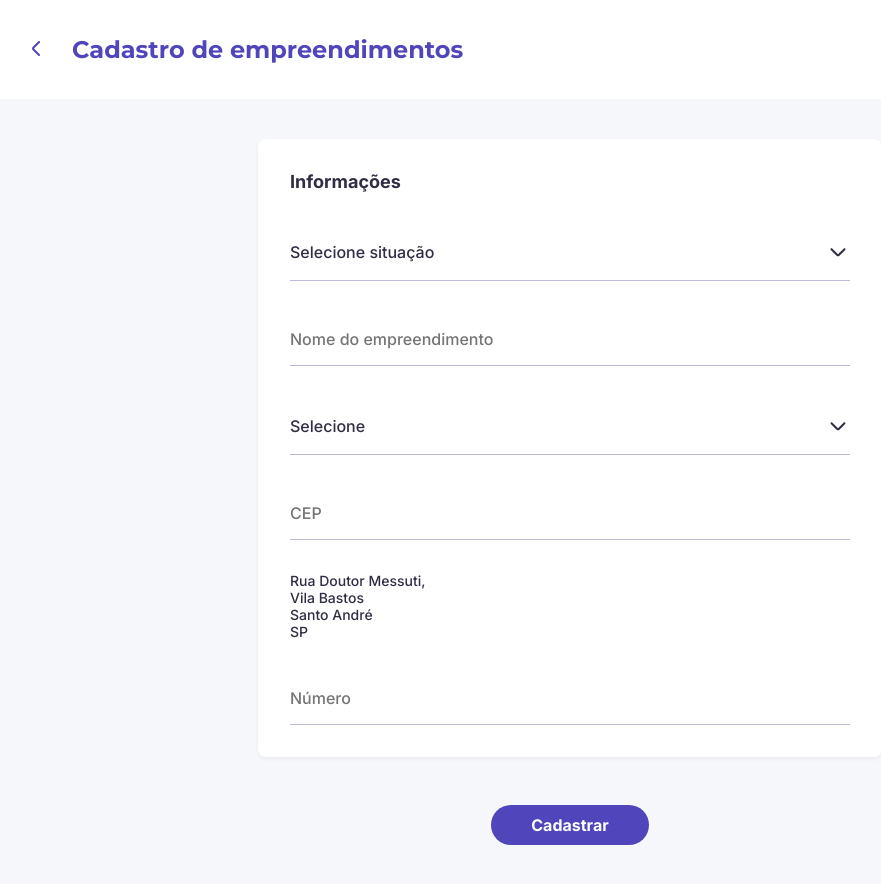
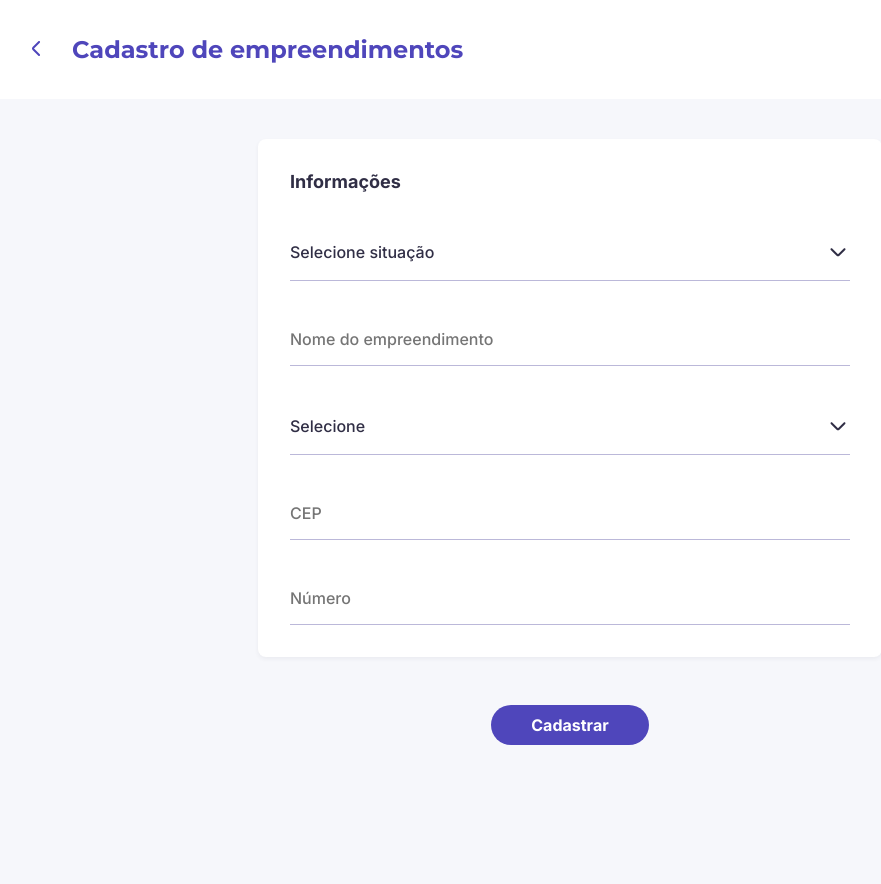
Before and after one commit to rmrantunes/empreendimentos-workfy, a Next.js app: page /add in a window 1280 px wide. Shown: the whole page, without its empty margins (70-951 px from the left). After the commit the page ends 800 px from the top, so only its background shows below. Built offline with nearby package versions, Linux system fonts and the light colour scheme.

Commit message:
feat: show address in AddressHighlight

```diff
--- a/src/pages/add.tsx
+++ b/src/pages/add.tsx
@@ -1,6 +1,6 @@
 import { useEffect, useState } from "react";
 import axios from "axios";
-import { EnterprisePurpose, EnterpriseStatus } from "types";
+import { EnterprisePurpose, EnterpriseStatus, ViaCepAddress } from "types";
 
 import { Button } from "components/Button";
 import { Card } from "components/Card";
@@ -18,7 +18,7 @@ const generateViaCepEndpoint = (cep: string) =>
 export default function Add() {
   const [name, setName] = useState("");
   const [cep, setCep] = useState("");
-  const [address, setAddress] = useState({});
+  const [address, setAddress] = useState<ViaCepAddress | null>(null);
   const [number, setNumber] = useState("");
   const [status, setStatus] = useState<SelectOption | null>(null);
   const [purpose, setPurpose] = useState<SelectOption | null>(null);
@@ -29,10 +29,11 @@ export default function Add() {
       setCep(cleanedCep);
       if (cleanedCep.length !== 8) return;
 
-      const { data: address } = await axios.get(
+      const { data: address } = await axios.get<ViaCepAddress>(
         generateViaCepEndpoint(cleanedCep)
       );
 
+      if (!address.cep) return;
       setAddress(address);
     })();
   }, [cep]);
@@ -81,12 +82,14 @@ export default function Add() {
               onChange={(event) => setCep(event.target.value)}
             />
 
-            <S.AddressHighlight>
-              Rua Doutor Messuti, <br />
-              Vila Bastos <br />
-              Santo André <br />
-              SP
-            </S.AddressHighlight>
+            {address && (
+              <S.AddressHighlight>
+                {address.logradouro} <br />
+                {address.bairro} <br />
+                {address.localidade} <br />
+                {address.uf}
+              </S.AddressHighlight>
+            )}
 
             <TextField
               placeholder="Número"
```
